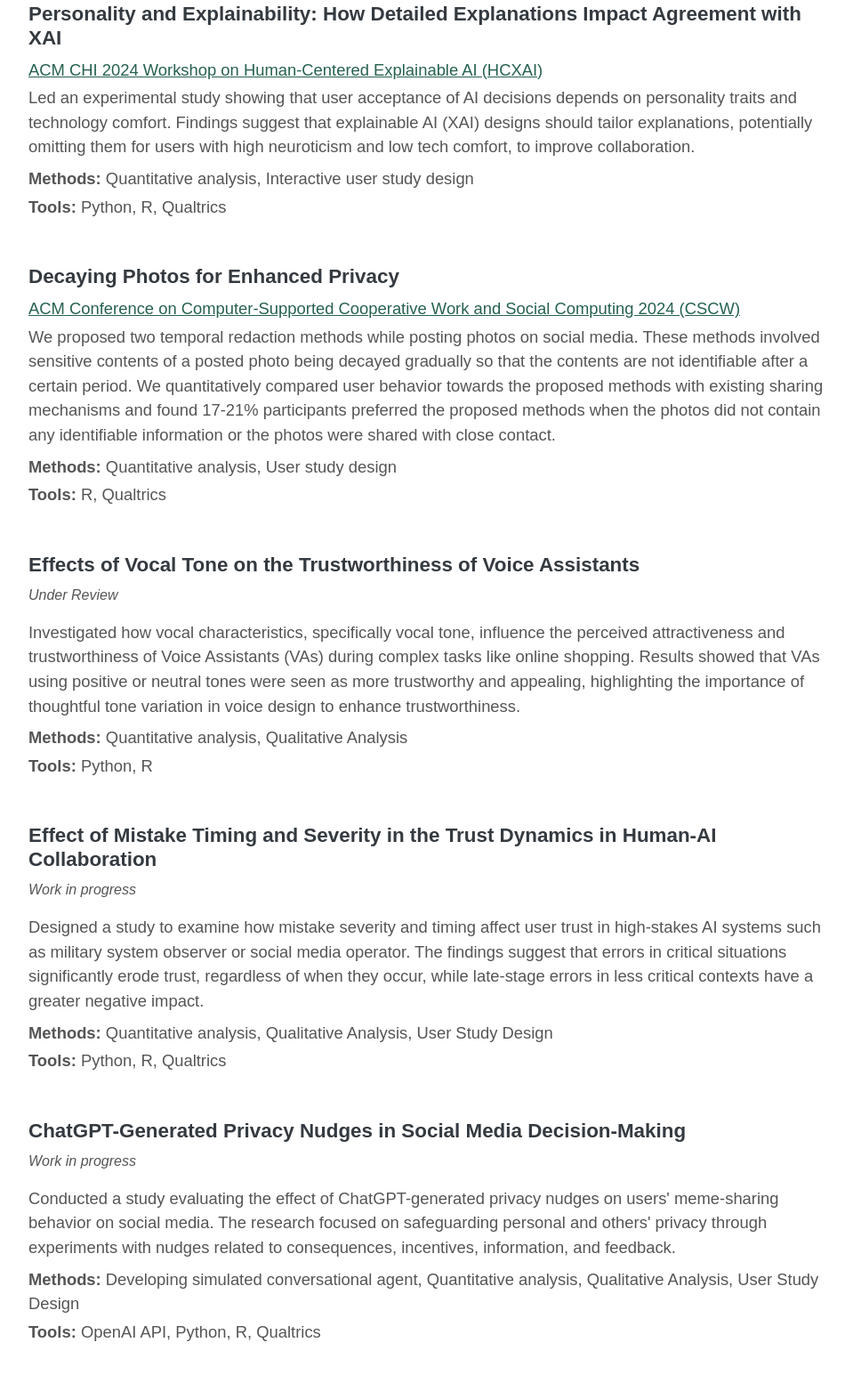
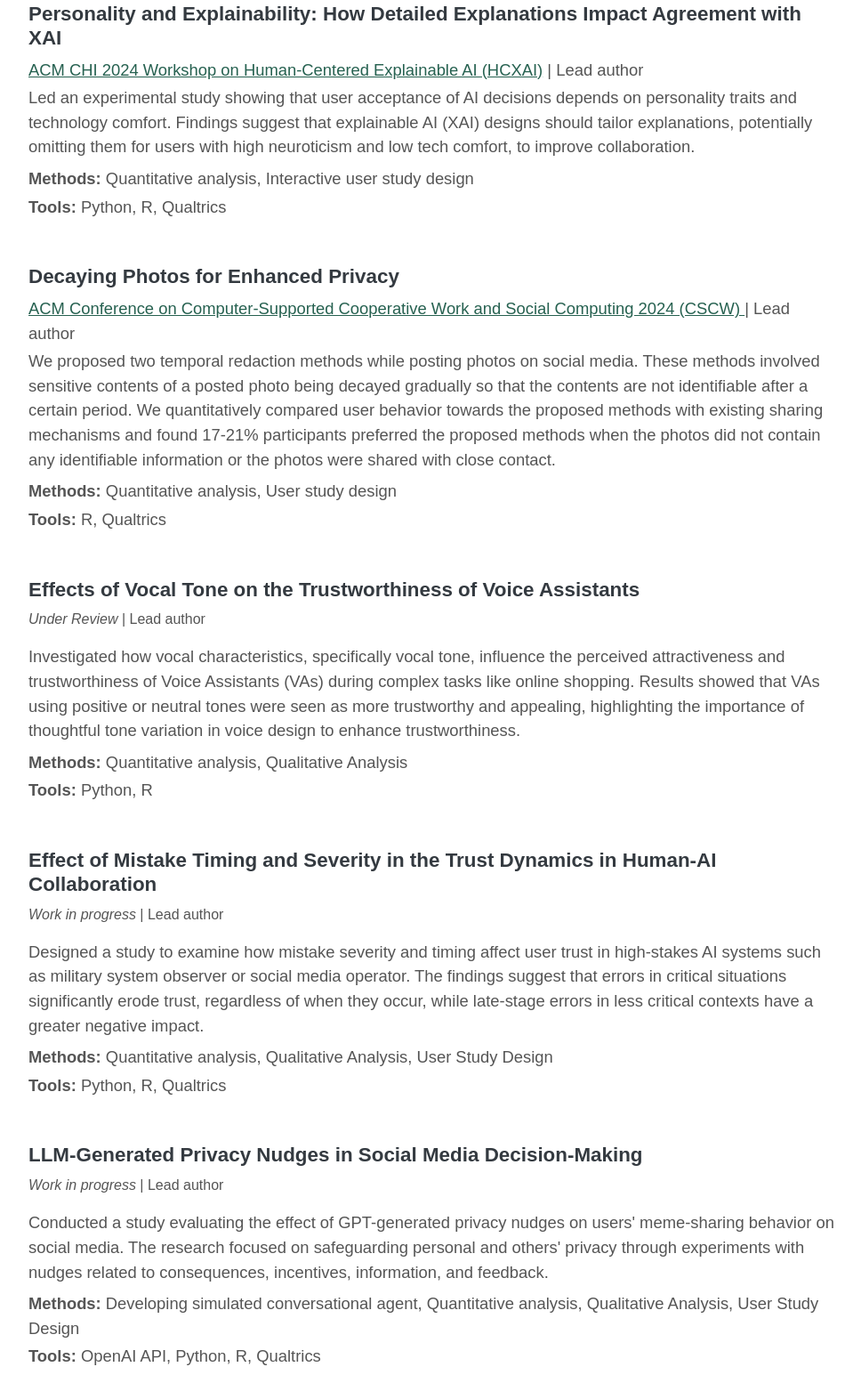
Before and after one commit to sabid-habib/sabid-habib.github.io, a website: page index.html in a window 1280 px wide. Shown: the part 3131-4676 px from the top of the page at 89% size, without its empty margins (288-1256 px from the left). Drawn offline with nearby package versions, Linux system fonts and the light colour scheme; a web font is replaced by a local one.

Commit message:
add lead author in the projects

```diff
--- a/index.html
+++ b/index.html
@@ -172,7 +172,7 @@
                         <div class="flex-grow-1">
                             <h4 class="mb-2"> <i class="fa fa-trophy"></i> Towards the Persuasiveness of Conversational Agents' Vocal Tone</h3>
 
-                        	<p class="lead mb-1"><a href="https://dl.acm.org/doi/abs/10.1145/3640794.3665545">ACM Conversational User Interface 2024 (CUI)</a></p>
+                        	<p class="lead mb-1"><a href="https://dl.acm.org/doi/abs/10.1145/3640794.3665545">ACM Conversational User Interface 2024 (CUI)</a> | Lead author</p>
                         <p class="lead mb-2 justify">We investigated how conversational agents' (CAs) vocal tones influence users in online shopping, focusing on positive, negative, and neutral tones. Users preferred either positive or neutral tones by the CAs and expected the tone to be customized based on the task and context.</p>
 		                <p class="lead mb-1"><strong>Methods: </strong>Voice Synthesis, Quantitative analysis, Qualitative Analysis, Interactive user study design</p>
 			            <p class="lead mb-1"><strong>Tools: </strong> Python, R, Microsoft Speech Studio, Qualtrics</p>
@@ -192,7 +192,7 @@
                         <div class="flex-grow-1">
                             <h4 class="mb-2">Personality and Explainability: How Detailed Explanations Impact Agreement with XAI</h3>
                         	<p class="lead mb-1"><a href="https://arxiv.org/abs/2404.19629">ACM CHI 2024 Workshop on
-Human-Centered Explainable AI (HCXAI)</a></p>
+Human-Centered Explainable AI (HCXAI)</a> | Lead author</p>
                         <p class="lead mb-2 justify">Led an experimental study showing that user acceptance of AI decisions depends on personality traits and technology comfort. Findings suggest that explainable AI (XAI) designs should tailor explanations, potentially omitting them for users with high neuroticism and low tech comfort, to improve collaboration.</p>
 		                <p class="lead mb-1"><strong>Methods: </strong>Quantitative analysis, Interactive user study design</p>
 			            <p class="lead mb-1"><strong>Tools: </strong> Python, R, Qualtrics</p>
@@ -203,7 +203,7 @@
                         <div class="flex-grow-1">
                             <h4 class="mb-2">Decaying Photos for Enhanced Privacy</h3>
                         	<p class="lead mb-1"><a href="https://dl.acm.org/doi/10.1145/3555538">ACM Conference on Computer-Supported Cooperative Work and Social Computing 2024 (CSCW)
-</a></p>
+</a> | Lead author</p>
                         <p class="lead mb-2 justify">We proposed two temporal redaction methods while posting photos on social media. These methods involved sensitive contents of a posted photo being decayed gradually so that the contents are not identifiable after a certain period. We quantitatively compared user behavior towards the proposed methods with existing sharing mechanisms and found 17-21% participants preferred the proposed methods when the photos did not contain any identifiable information or the photos were shared with close contact.</p>
 		                <p class="lead mb-1"><strong>Methods: </strong>Quantitative analysis, User study design</p>
 			            <p class="lead mb-1"><strong>Tools: </strong> R, Qualtrics</p>
@@ -212,7 +212,7 @@
                     <div class="d-flex flex-column flex-md-row justify-content-between mb-5">
                         <div class="flex-grow-1">
                             <h4 class="mb-2">Effects of Vocal Tone on the Trustworthiness of Voice Assistants</h3>
-                        	<p><i>Under Review</i></p>
+                        	<p><i>Under Review</i> | Lead author</p>
                         <p class="lead mb-2 justify">Investigated how vocal characteristics, specifically vocal tone, influence the perceived attractiveness and trustworthiness of Voice Assistants (VAs) during complex tasks like online shopping. Results showed that VAs using positive or neutral tones were seen as more trustworthy and appealing, highlighting the importance of thoughtful tone variation in voice design to enhance trustworthiness.</p>
 		                <p class="lead mb-1"><strong>Methods: </strong>Quantitative analysis, Qualitative Analysis</p>
 			            <p class="lead mb-1"><strong>Tools: </strong> Python, R</p>
@@ -221,7 +221,7 @@
                     <div class="d-flex flex-column flex-md-row justify-content-between mb-5">
                         <div class="flex-grow-1">
                             <h4 class="mb-2">Effect of Mistake Timing and Severity in the Trust Dynamics in Human-AI Collaboration</h3>
-                        	<p><i>Work in progress</i></p>
+                        	<p><i>Work in progress</i> | Lead author</p>
                         <p class="lead mb-2 justify">Designed a study to examine how mistake severity and timing affect user trust in high-stakes AI systems such as military system  observer or social media operator. The findings suggest that errors in critical situations significantly erode trust, regardless of when they occur, while late-stage errors in less critical contexts have a greater negative impact.</p>
 		                <p class="lead mb-1"><strong>Methods: </strong>Quantitative analysis, Qualitative Analysis, User Study Design</p>
 			            <p class="lead mb-1"><strong>Tools: </strong> Python, R, Qualtrics</p>
@@ -229,9 +229,9 @@
 			        </div>
                     <div class="d-flex flex-column flex-md-row justify-content-between mb-5">
 			            <div class="flex-grow-1">
-                            <h4 class="mb-2">ChatGPT-Generated Privacy Nudges in Social Media Decision-Making</h3>
-                        	<p><i>Work in progress</i></p>
-                        <p class="lead mb-2 justify">Conducted a study evaluating the effect of ChatGPT-generated privacy nudges on users' meme-sharing behavior on social media. The research focused on safeguarding personal and others' privacy through experiments with nudges related to consequences, incentives, information, and feedback.</p>
+                            <h4 class="mb-2">LLM-Generated Privacy Nudges in Social Media Decision-Making</h3>
+                        	<p><i>Work in progress</i> | Lead author</p>
+                        <p class="lead mb-2 justify">Conducted a study evaluating the effect of GPT-generated privacy nudges on users' meme-sharing behavior on social media. The research focused on safeguarding personal and others' privacy through experiments with nudges related to consequences, incentives, information, and feedback.</p>
 		                <p class="lead mb-1"><strong>Methods: </strong>Developing simulated conversational agent, Quantitative analysis, Qualitative Analysis, User Study Design</p>
 			            <p class="lead mb-1"><strong>Tools: </strong> OpenAI API, Python, R, Qualtrics</p>
 			            </div>
```
